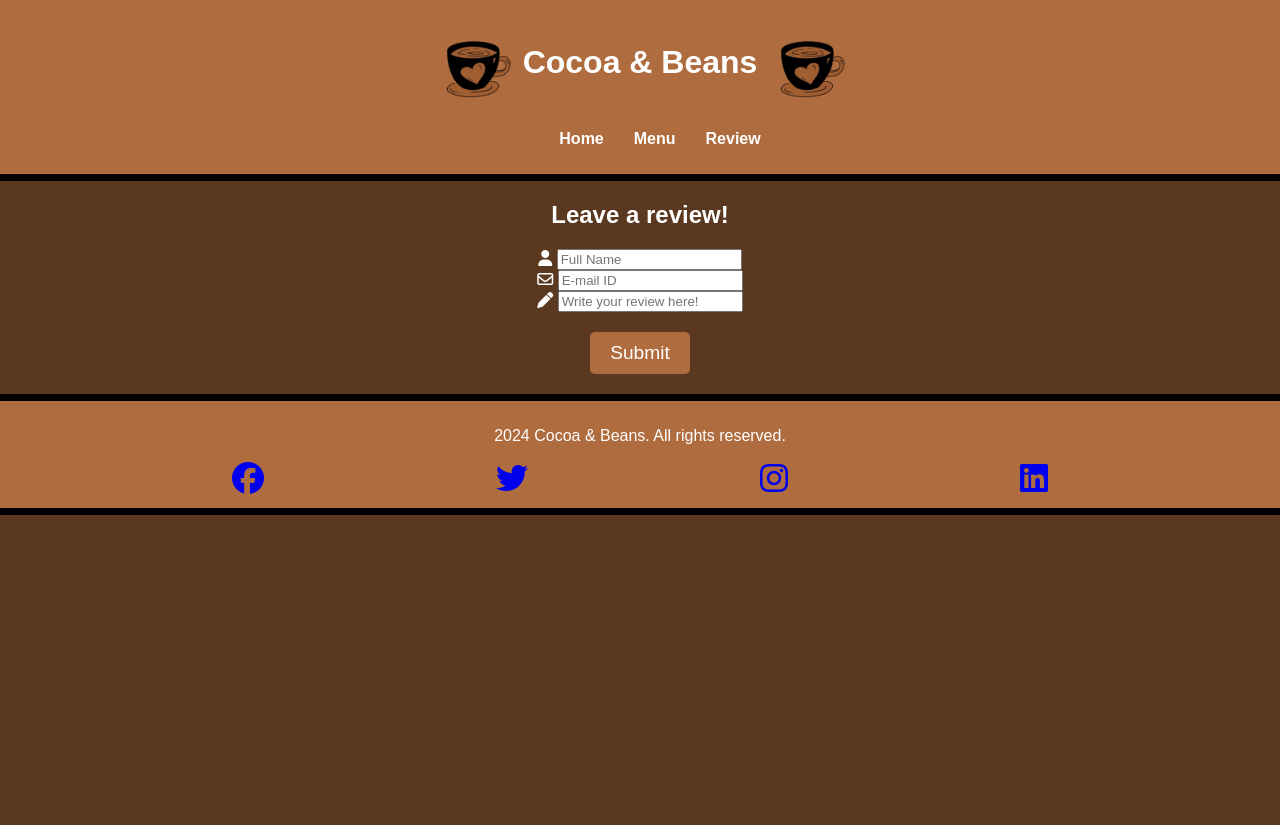
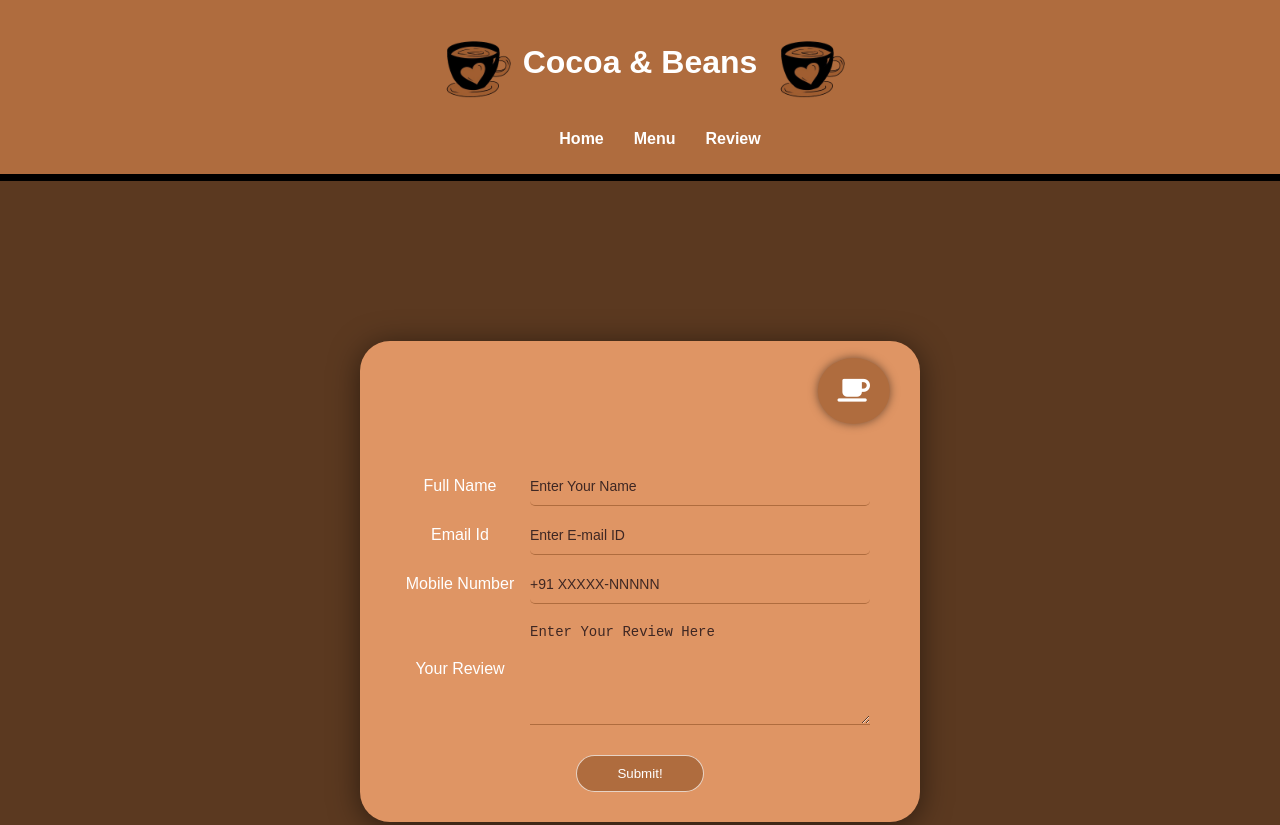
Before and after one commit to unchiuwu/project1, a plain HTML site: page login.html in a window 1280 px wide. Shown: the top 825 px of the page. Before the commit the page ends 800 px from the top, so only its background shows below. Drawn offline with Linux system fonts and the light colour scheme.

Commit message:
added form validation

```diff
--- a/login.html
+++ b/login.html
@@ -27,24 +27,39 @@
     </header>
 
     <!-- Login Section -->
-    <section class="menu-section">
-        <h2>Leave a review!</h2>
+    <div class="container">
         <form>
-            <div class="id">
-                <i class="fa-solid fa-user"></i>
-                <input type="text" placeholder="Full Name">
+            <i class="fa-solid fa-mug-saucer"></i>
+
+            <div class="input-group">
+                <label>Full Name</label>
+                <input type="text" placeholder="Enter Your Name" id="contact-name" onkeyup="validateName()">
+                <span id="name-error"></span>
             </div>
-            <div class="id">
-                <i class="fa-regular fa-envelope"></i>
-                <input type="email" placeholder="E-mail ID">
+
+            <div class="input-group">
+                <label>Email Id</label>
+                <input type="email" placeholder="Enter E-mail ID" id="contact-email" onkeyup="validateEmail()">
+                <span id="email-error"></span>
+
             </div>
-            <div class="id">
-                <i class="fa-solid fa-pen"></i>
-                <input type="text" placeholder="Write your review here!">
+
+            <div class="input-group">
+                <label>Mobile Number</label>
+                <input type="tel" placeholder="+91 XXXXX-NNNNN" id="contact-number" onkeyup="validateNumber()">
+                <span id="phone-error"></span>
             </div>
-            <button>Submit</button>
+
+            <div class="input-group">
+                <label>Your Review</label>
+                <textarea rows="5" placeholder="Enter Your Review Here" id="contact-review" onkeyup="validateReview()"></textarea>
+                <span id="message-error"></span>
+            </div>
+
+            <button onclick="return validateForm()">Submit!</button>
+            <span id="submit-error"></span>
         </form>
-    </section>
+    </div>
 
     <!-- Footer -->
     <footer>
@@ -56,5 +71,6 @@
             <a href="#"><i class="fa-brands fa-linkedin"></i></a>
         </div>
     </footer>
+    <script src="script.js"></script>
 </body>
 </html>
--- a/script.js
+++ b/script.js
@@ -11,3 +11,74 @@ function search() {
         }
     });
 }
+
+var nameError = document.getElementById('name-error');
+var phoneError = document.getElementById('phone-error');
+var emailError = document.getElementById('email-error');
+var messageError = document.getElementById('message-error');
+var submitError = document.getElementById('submit-error');
+
+function validateName(){
+    var name = document.getElementById('contact-name').value;
+
+    if (name.length == 0) {
+        nameError.innerHTML = 'Name is required';
+        return false;
+    }
+
+    nameError.innerHTML = '<i class="fa-regular fa-circle-check"></i>';
+    return true;
+}
+
+function validateEmail(){
+    var email = document.getElementById('contact-email').value;
+
+    if (email.length == 0) {
+        emailError.innerHTML = 'Email-ID is required';
+        return false;
+    }
+
+    emailError.innerHTML = '<i class="fa-regular fa-circle-check"></i>';
+    return true;
+}
+
+function validateNumber(){
+    var phone = document.getElementById('contact-number').value;
+
+    if (phone.length == 0) {
+        phoneError.innerHTML = 'Phone number is required';
+        return false;
+    }
+
+    if (phone.length !== 10) {
+        phoneError.innerHTML = '10 digit phone number is required';
+        return false;
+    }
+
+    if (!phone.match(/^[0-9]{10}$/)){
+        phoneError.innerHTML = 'Enter numeric digits only';
+        return false;
+    }
+
+    phoneError.innerHTML = '<i class="fa-regular fa-circle-check"></i>';
+    return true;
+}
+
+function validateReview(){
+    var message = document.getElementById('contact-review').value;
+
+    if (message.length == 0) {
+        messageError.innerHTML = 'A message is required';
+        return false;
+    }
+
+    messageError.innerHTML = '<i class="fa-regular fa-circle-check"></i>';
+    return true;
+}
+
+function validateForm(){
+    if (!validateName()||!validateNumber()||!validateEmail()||!validateReview()) {
+        submitError.innerHTML = 'Please fix your errors.';
+        return false;
+    }
+}
--- a/style.css
+++ b/style.css
@@ -249,3 +249,90 @@ footer {
 .contact a:hover {
     transform: scale(1.5);
 }
+
+.container {
+    width: 100%;
+    height: 100vh;
+    display: flex;
+    align-items: center;
+    justify-content: center;
+}
+
+.container form {
+    width: 98%;
+    max-width: 500px;
+    padding: 50px 30px 20px;
+    border-radius: 30px;
+    background: #df9564;
+    box-shadow: 0 4px 30px rgba(0, 0, 0, 0.5);
+}
+
+.fa-mug-saucer {
+    position: relative;
+    top: 0;
+    left: 50%;
+    transform: translate(-50%, -50%);
+    background: #AF6C3E;
+    font-size: 26px;
+    padding: 20px;
+    border-radius: 50%;
+    box-shadow: 0 0 10px rgba(0, 0, 0, 0.5);
+}
+
+.input-group {
+    width: 100%;
+    display:flex;
+    align-items: center;
+    margin: 10px 0;
+    position: relative;
+}
+
+.input-group label {
+    flex-basis: 28%;
+}
+
+.input-group input, .input-group textarea {
+    flex-basis: 68%;
+    background: transparent;
+    border: 0;
+    outline: 0;
+    padding: 10px 0;
+    border-bottom: 1px solid #AF6C3E;
+    font-size: 16px;
+    color:black;
+}
+
+.input-group input::placeholder,
+.input-group textarea::placeholder {
+    font-size: 14px;
+    color: #3e2723;
+}
+
+form button {
+    background-color: #AF6C3E;
+    color: white;
+    border-radius: 30px;
+    border: 1px solid rgba(255, 255, 255, 0.7);
+    padding: 10px 40px;
+    outline: 0;
+    cursor: pointer;
+    display: block;
+    margin: 30px auto 10px;
+}
+
+.input-group span {
+    position:absolute;
+    bottom: 12px;
+    right: 17px;
+    font-size: 14px;
+    color: rgb(216, 0, 0);
+}
+
+#submit-error {
+    color: rgb(216, 0, 0);
+}
+
+.input-group span i {
+    color:rgb(52, 207, 119);
+    font-size: 18px;
+}
```
Also changed, not shown: index.html (+4 -4 lines), menu.html (+0 -3 lines).
